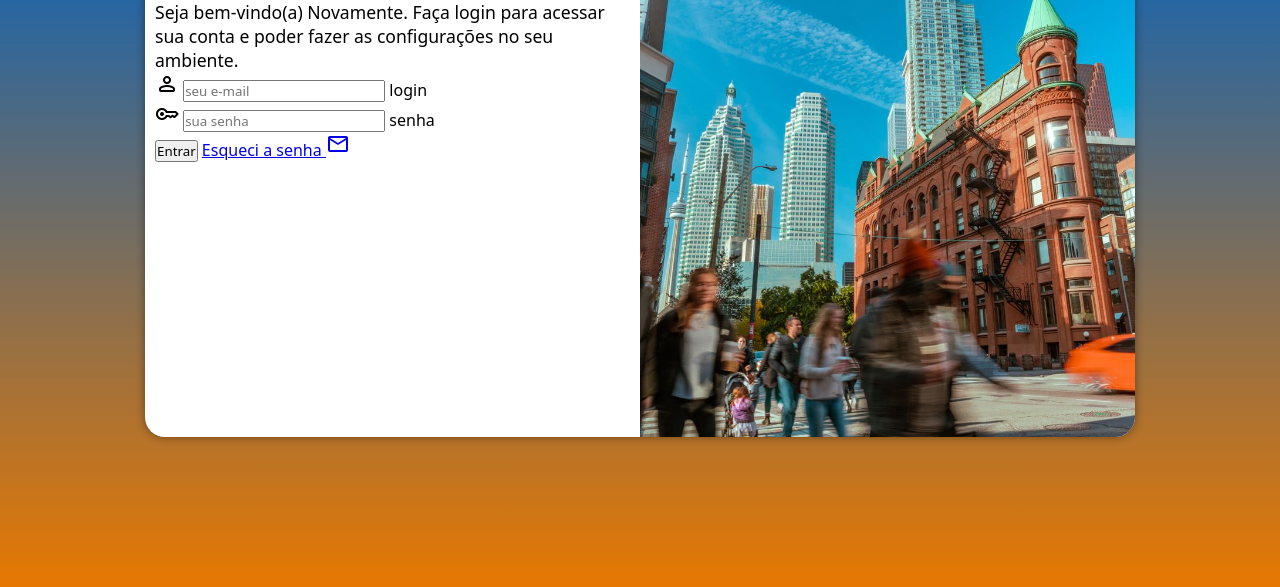
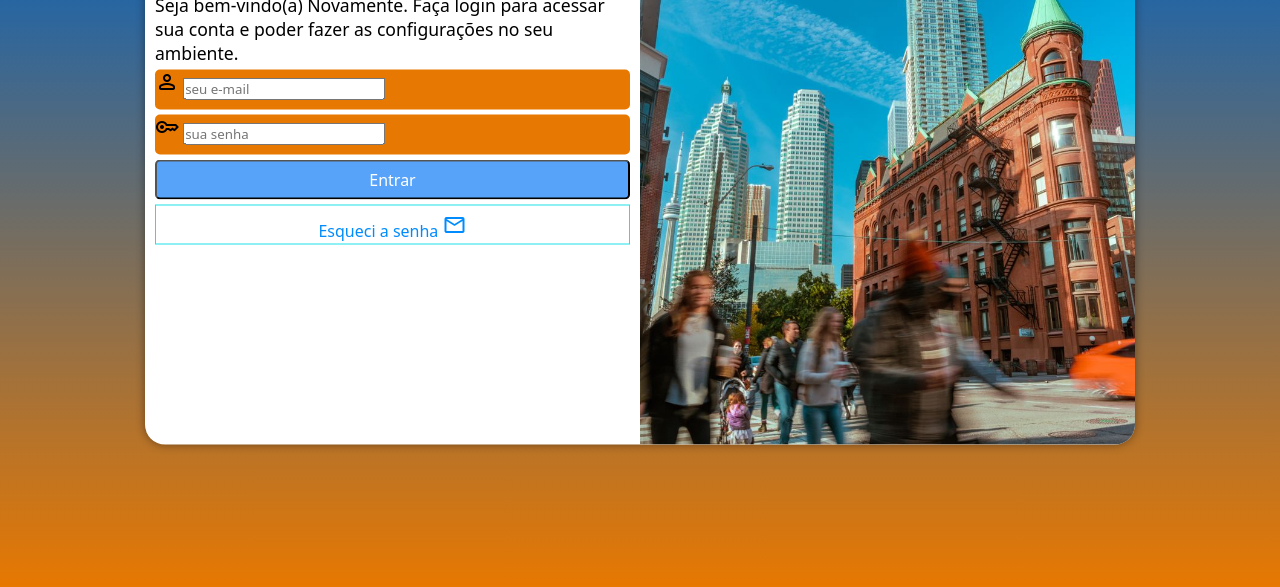
Before and after one commit to Kardoozo/projeto-login, a plain HTML site: page index.html in a window 1280 px wide. Shown: the part 213-800 px from the top of the page. Drawn offline with nearby package versions, Linux system fonts and the light colour scheme.

Commit message:
formatação do formulario

```diff
--- a/estilos/style.css
+++ b/estilos/style.css
@@ -35,8 +35,8 @@ section#login{
     overflow: hidden;
 
     background-color: white;
-    width: 250px;
-    height: 500px;
+    width: 270px;
+    height: 515px;
     border-radius: 20px;
     box-shadow:  0px 0px 10px rgba(0, 0, 0, 0.418);
 
@@ -70,3 +70,53 @@ div#form > h1{
 div#form > p{
     font-size: 0.8em;
 }
+
+form label{
+    display: none;
+}
+
+form > div.campo{
+    background-color: #e77801;
+    display: block;
+    width: 100%;
+    height: 40px;
+    border-radius: 5px;
+    margin: 5px 0px;
+}
+
+form > input[type=submit]{
+    display: block;
+    font-size: 1em;
+    width: 100%;
+    height: 40px;
+    background-color:rgb(87, 163, 250) ;
+    color: white;
+    border-radius: 5px;
+}
+
+form > input[type=submit]:hover{
+    background-color:rgb(0, 119, 255) ;
+}
+
+form> a.botao{
+    display: block;
+    text-align: center;
+    font-size: 1em;
+    width: 100%;
+    height: 40px;
+    text-decoration: none;
+    color: rgb(0, 140, 255);
+    padding-top: 7px;
+    margin-top: 5px;
+    background-color: white;
+    border: 1px solid rgba(18, 224, 231, 0.952);
+}
+
+form > a.botao:hover{
+color: wheat;
+background-color: rgb(0, 140, 255);;
+}
+
+form > abotao >i{
+    font-size:0.8em;
+}
--- a/index.html
+++ b/index.html
@@ -19,20 +19,27 @@
                 <h1>login</h1>
                 <p>Seja bem-vindo(a) Novamente. Faça login para acessar sua conta e poder fazer as configurações no seu ambiente.</p>
                 <form action="login.php" method="post" autocomplete="on">
+
                     <div class="campo">
                        <span class="material-symbols-rounded">person</span>
                         <input type="email" name="login" id="ilogin" placeholder="seu e-mail" autocomplete="email" required maxlength="30">
                          <label for="ilogin">login</label>
                     </div>
+
+
+
                     <div class="campo">
                         <span class="material-symbols-rounded">key</span>
                         <input type="password" name="senha" id="isenha" placeholder="sua senha" autocomplete="current-password" required minlength="8" maxlength="20">
                         <label for="isenha">senha</label>
                     </div>
                     <input type="submit" value="Entrar">
-                    <a href="#">Esqueci a senha <span class="material-symbols-rounded">email</span></a>
+                    <a href="#" class="botao">Esqueci a senha <span class="material-symbols-rounded">email</span></a>
                 </form>
             </div>
+
+
+
         </section>
     </main>
 </body>
```
